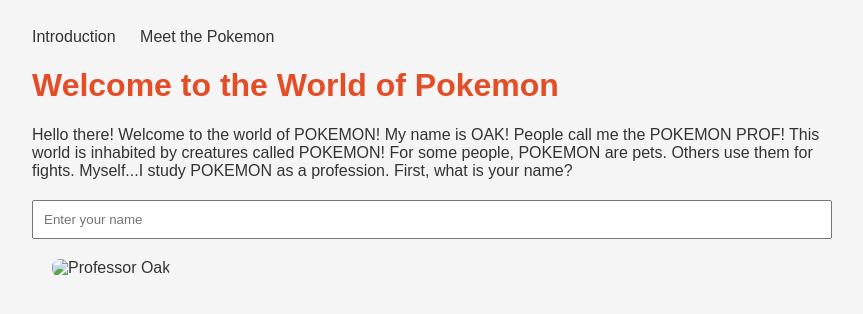
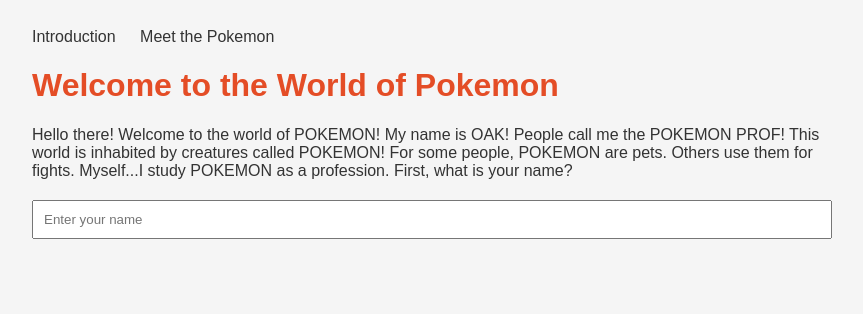
Before and after one commit to MrArmaan/M54Week7, a website: page Pokemon/index.html in a window 1280 px wide. Shown: the whole page, without its empty margins (208-1071 px from the left). Drawn offline with Linux system fonts and the light colour scheme.

Commit message:
removed the image and sound as not working

```diff
--- a/Pokemon/index.html
+++ b/Pokemon/index.html
@@ -85,8 +85,6 @@
       <div class="input-container">
         <input type="text" placeholder="Enter your name" />
       </div>
-
-      <img class="prof-oak-image" src="images/Oak.jpg" alt="Professor Oak" />
     </div>
   </body>
 </html>
```
Also changed, not shown: Pokemon/Oak.jpg (renamed from images/Oak.jpg), 2 other files.
